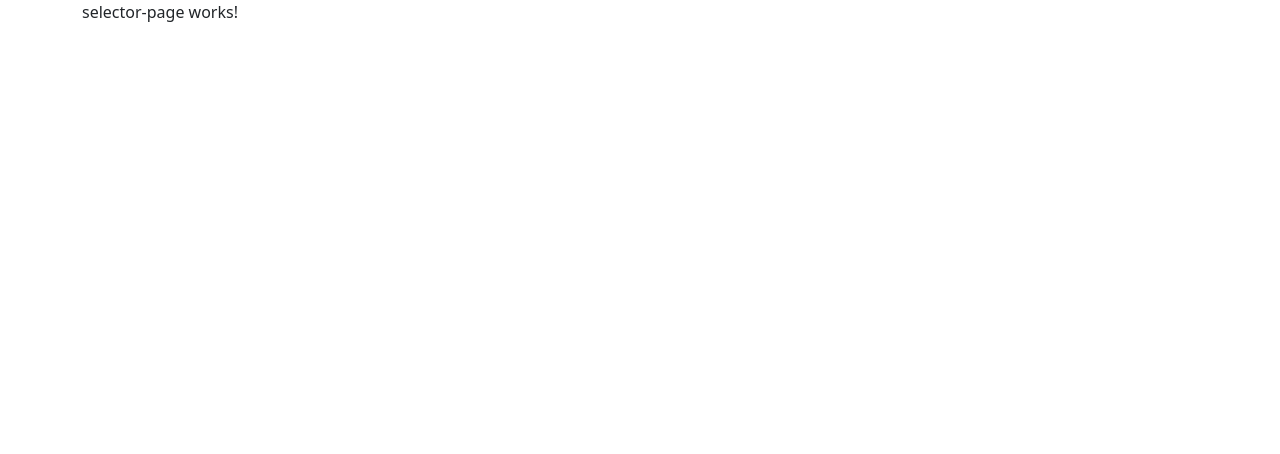
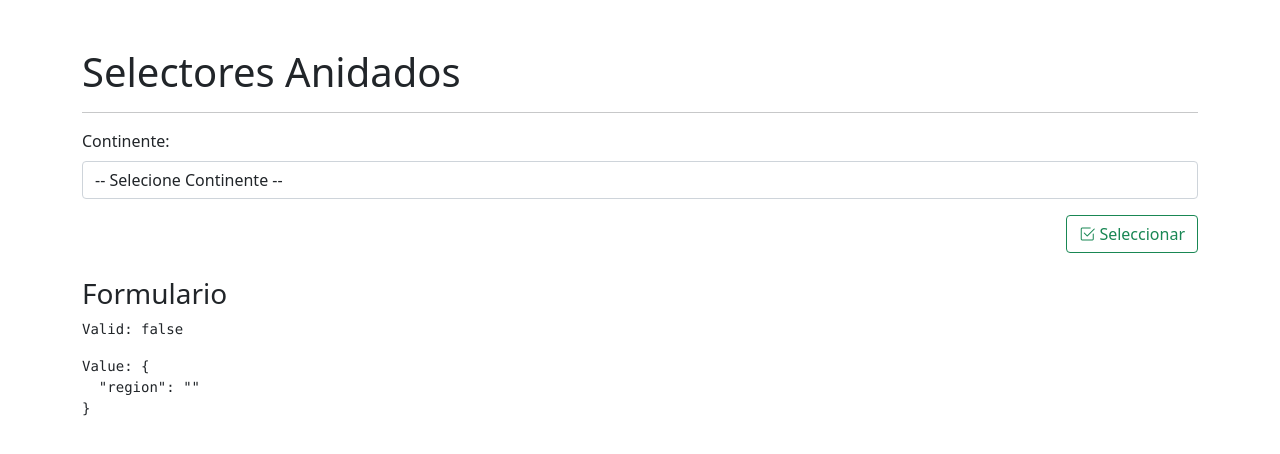
Before and after one commit to fersanti2896/19-curso-angular-formularios-mult-selec, an Angular app: page /selector in a window 1280 px wide. Shown: the top 454 px of the page. Built offline with nearby package versions, Linux system fonts and the light colour scheme.

Commit message:
Implementando formulario reactivo y primer selector en selector-page.component e importando icons

```diff
--- a/src/app/paises/pages/selector-page/selector-page.component.html
+++ b/src/app/paises/pages/selector-page/selector-page.component.html
@@ -1 +1,32 @@
-<p>selector-page works!</p>
+
+<h1 class="mt-5">Selectores Anidados</h1>
+<hr>
+
+<form [formGroup]="miFormulario"
+      (ngSubmit)="guardar()">
+    <div class="row mb-3">
+        <div class="col">
+            <label class="form-label">Continente: </label>
+            <select class="form-control"
+                    formControlName="region">
+                <option value="">-- Selecione Continente --</option>
+                <option value="1">-- Selecione Continente --</option>
+            </select>
+        </div>
+    </div>
+
+    <div class="row">
+        <div class="col">
+            <button class="btn btn-outline-success float-end"
+                    type="submit">
+                <i class="bi bi-check2-square"></i>
+                Seleccionar
+            </button>
+        </div>
+    </div>
+</form>
+
+<br>
+<h3>Formulario</h3>
+<pre>Valid: {{ miFormulario.valid }}</pre>
+<pre>Value: {{ miFormulario.value | json }}</pre>
--- a/src/app/paises/pages/selector-page/selector-page.component.ts
+++ b/src/app/paises/pages/selector-page/selector-page.component.ts
@@ -1,4 +1,5 @@
 import { Component, OnInit } from '@angular/core';
+import { FormBuilder, FormGroup, Validators } from '@angular/forms';
 
 @Component({
   selector: 'app-selector-page',
@@ -7,10 +8,16 @@
   ]
 })
 export class SelectorPageComponent implements OnInit {
+  miFormulario: FormGroup = this.fb.group({
+    region: [ '', [ Validators.required ] ]
+  });
 
-  constructor() { }
+  constructor( private fb: FormBuilder ) { }
 
   ngOnInit(): void {
   }
 
+  guardar() {
+    console.log( this.miFormulario.value );
+  }
 }
--- a/src/app/paises/paises.module.ts
+++ b/src/app/paises/paises.module.ts
@@ -1,8 +1,10 @@
 import { NgModule } from '@angular/core';
 import { CommonModule } from '@angular/common';
+import { ReactiveFormsModule } from '@angular/forms';
 
 import { PaisesRoutingModule } from './paises-routing.module';
 import { SelectorPageComponent } from './pages/selector-page/selector-page.component';
+
 
 @NgModule({
   declarations: [
@@ -10,6 +12,7 @@
   ],
   imports: [
     CommonModule,
+    ReactiveFormsModule,
     PaisesRoutingModule
   ]
 })
--- a/src/index.html
+++ b/src/index.html
@@ -2,11 +2,12 @@
 <html lang="en">
 <head>
   <meta charset="utf-8">
-  <title>Selectores</title>
+  <title>Selectore App</title>
   <base href="/">
   <meta name="viewport" content="width=device-width, initial-scale=1">
   <link rel="icon" type="image/x-icon" href="favicon.ico">
   <link href="https://cdn.jsdelivr.net/npm/bootstrap@5.1.3/dist/css/bootstrap.min.css" rel="stylesheet">
+  <link rel="stylesheet" href="https://cdn.jsdelivr.net/npm/bootstrap-icons@1.8.1/font/bootstrap-icons.css">
 </head>
 <body class="container">
   <app-root></app-root>
```
